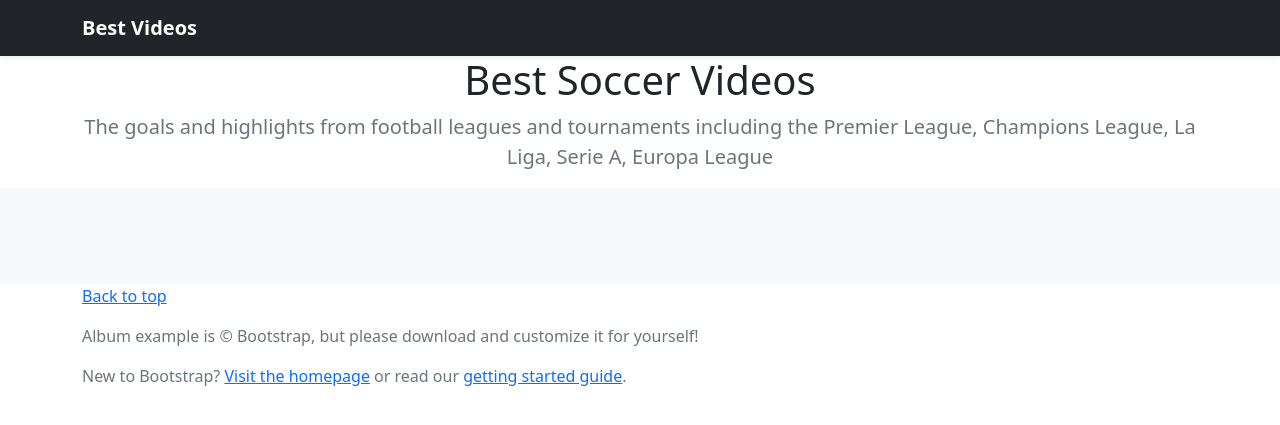
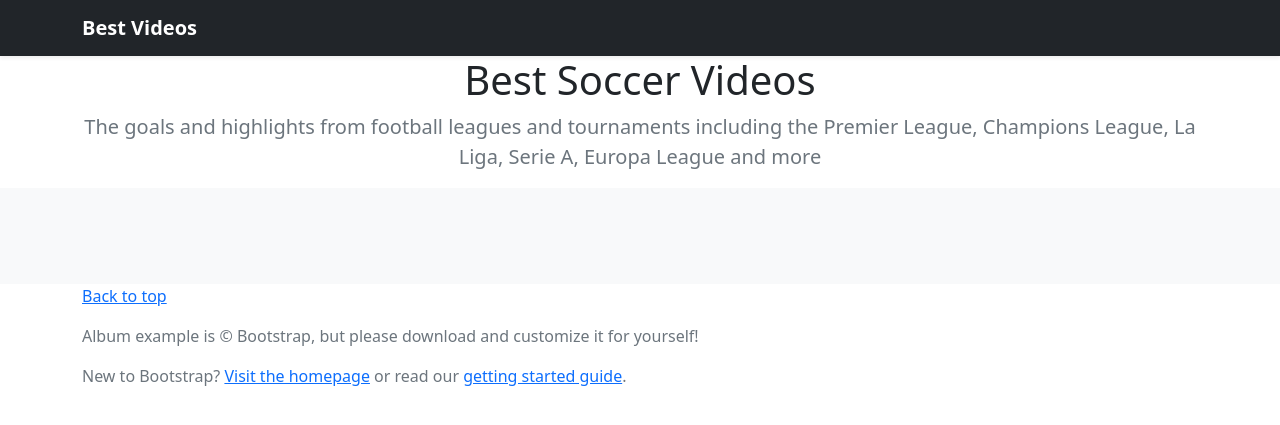
Before and after one commit to Mlapalus/soccer-highlights, a Symfony app: template templates/index.html.twig in a window 1280 px wide. Shown: the top 425 px of the page. Run offline with Twig, Linux system fonts and the light colour scheme; the template is opened without the code that fills it, so the values that code supplies are empty; some libraries are stand-ins or nearby versions.

```diff
--- a/templates/_header.html.twig
+++ b/templates/_header.html.twig
@@ -12,7 +12,7 @@
         <h1>Best Soccer Videos</h1>
         <p class="lead text-muted">
             The goals and highlights from football leagues and tournaments including
-            the Premier League, Champions League, La Liga, Serie A, Europa League
+            the Premier League, Champions League, La Liga, Serie A, Europa League and more
         </p>
     </div>
 </section>
```
